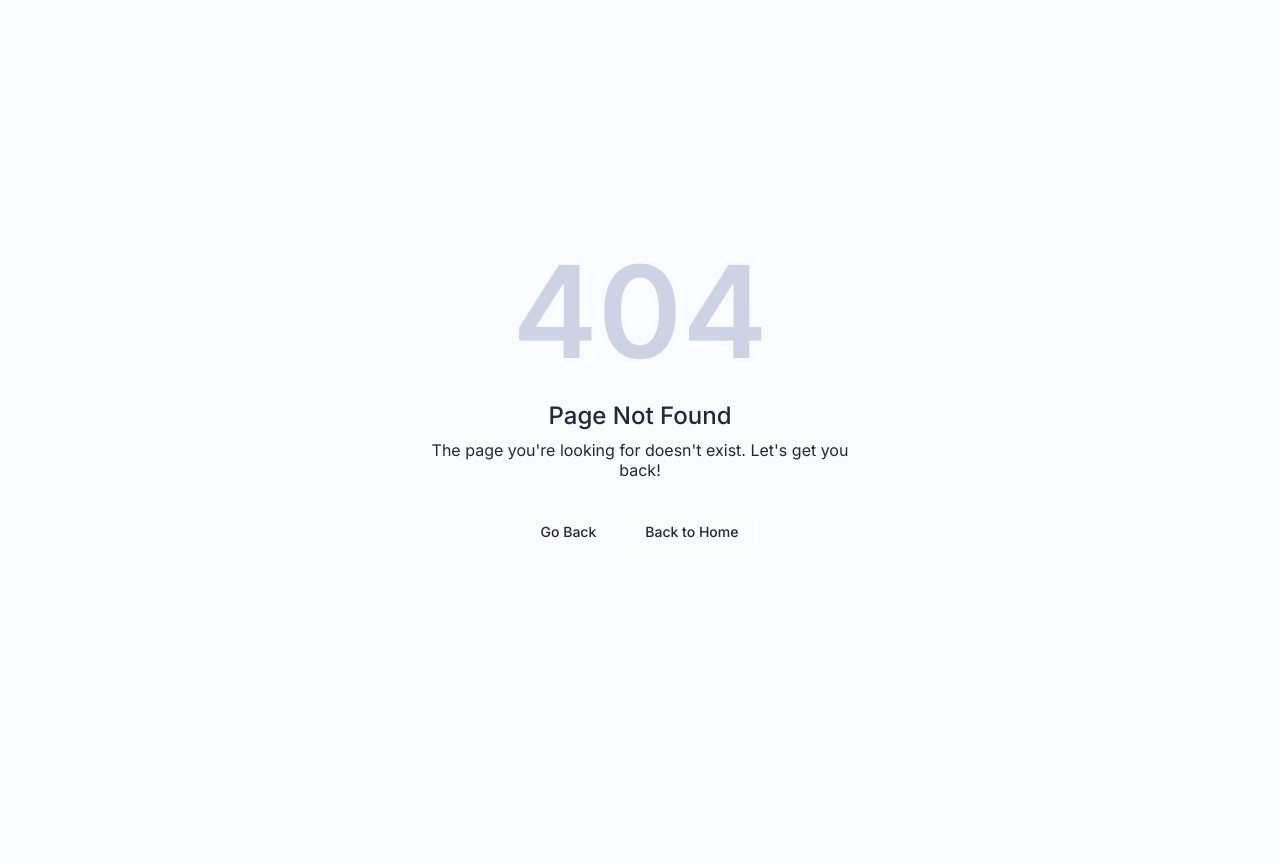
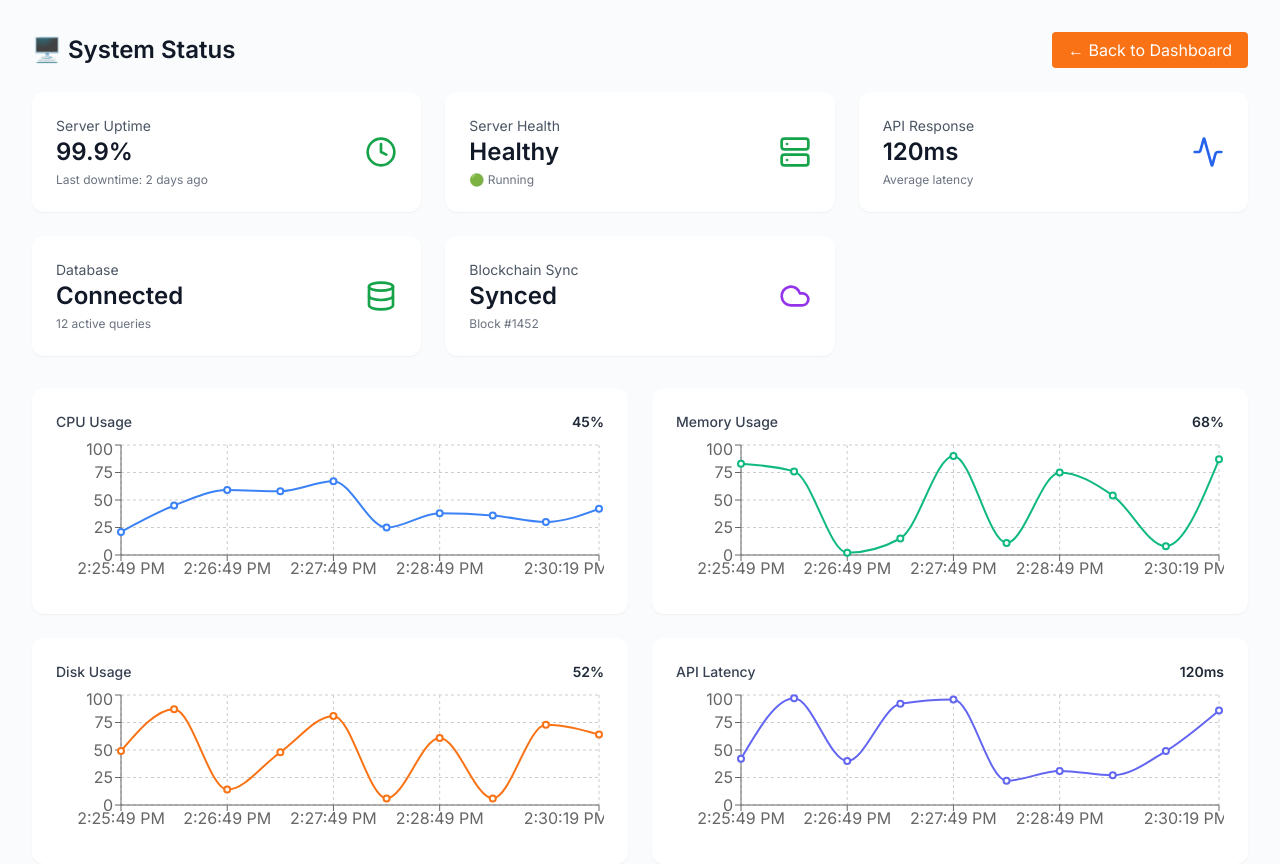
Before and after one commit to YoinkGecko/Botanical-traceability-of-Ayurvedic-herbs, a React (Vite) app in the folder ayush_admin_portal/: page /system-status in a window 1280 px wide. Before the commit this address had no page. Shown: the top 864 px of the page. Before the commit the page ends 800 px from the top, so only its background shows below. Built offline with nearby package versions, Linux system fonts and the light colour scheme.

Commit message:
added fake system status :)

```diff
--- a/ayush_admin_portal/src/Routes.jsx
+++ b/ayush_admin_portal/src/Routes.jsx
@@ -8,6 +8,7 @@ import Dashboard from "pages/Dashboard";
 import AdminManagement from "pages/AdminManagement";
 import BlockchainExplorer from "pages/BlockchainExplorer";
 import NotFound from "pages/NotFound";
+import SystemStatus from "pages/SystemStatus";
 
 const Routes = () => {
   return (
@@ -20,6 +21,7 @@ const Routes = () => {
           <Route path="/dashboard" element={<Dashboard />} />
           <Route path="/admin-management" element={<AdminManagement />} />
           <Route path="/blockchain-explorer" element={<BlockchainExplorer />} />
+          <Route path="/system-status" element={<SystemStatus />} />
           <Route path="*" element={<NotFound />} />
         </RouterRoutes>
       </ErrorBoundary>
--- a/ayush_admin_portal/src/pages/Dashboard.jsx
+++ b/ayush_admin_portal/src/pages/Dashboard.jsx
@@ -100,7 +100,7 @@ const Dashboard = () => {
       description: "Monitor system health",
       icon: Activity,
       color: "from-orange-500 to-orange-600",
-      onClick: () => {},
+      onClick: () => navigate("/system-status"),
     },
     {
       title: "Security Settings",
--- /dev/null
+++ b/ayush_admin_portal/src/pages/SystemStatus.jsx
@@ -0,0 +1,247 @@
+// src/pages/SystemStatus.jsx
+import React, { useEffect, useState } from "react";
+import { useNavigate } from "react-router-dom";
+import { motion, AnimatePresence } from "framer-motion";
+import {
+  Activity,
+  Database,
+  Server,
+  HardDrive,
+  Clock,
+  Cpu,
+  Cloud,
+  RefreshCw,
+} from "lucide-react";
+import {
+  LineChart,
+  Line,
+  XAxis,
+  YAxis,
+  CartesianGrid,
+  Tooltip,
+  ResponsiveContainer,
+} from "recharts";
+
+const SystemStatus = () => {
+  const navigate = useNavigate();
+
+  // Helper to generate initial random history
+  // Helper to generate initial history with 30s intervals
+  const generateHistory = () => {
+    const history = [];
+    const now = new Date();
+    for (let i = 10; i > 0; i--) {
+      const time = new Date(now.getTime() - i * 30000); // 30 sec intervals
+      history.push({
+        time: time.toLocaleTimeString(),
+        value: Math.floor(Math.random() * 100),
+      });
+    }
+    return history;
+  };
+
+  const [status, setStatus] = useState({
+    uptime: "99.9%",
+    lastDowntime: "2 days ago",
+    serverHealth: "Healthy",
+    responseTime: 120,
+    cpu: 45,
+    memory: 68,
+    disk: 52,
+    dbStatus: "Connected",
+    activeQueries: 12,
+    blockchainBlock: 1452,
+    blockchainSync: "Synced",
+    latencyHistory: generateHistory(),
+    cpuHistory: generateHistory(),
+    memoryHistory: generateHistory(),
+    diskHistory: generateHistory(),
+  });
+
+  const [refreshing, setRefreshing] = useState(false);
+
+  // Auto-refresh every 30 sec
+  useEffect(() => {
+    const interval = setInterval(() => {
+      setRefreshing(true);
+
+      setTimeout(() => {
+        const now = new Date().toLocaleTimeString();
+        const newLatency = 80 + Math.floor(Math.random() * 100);
+        const newCpu = Math.floor(Math.random() * 100);
+        const newMemory = Math.floor(Math.random() * 100);
+        const newDisk = Math.floor(Math.random() * 100);
+
+        const pushHistory = (arr, value) =>
+          [...arr, { time: now, value }].slice(-10);
+
+        setStatus((prev) => ({
+          ...prev,
+          responseTime: newLatency,
+          cpu: newCpu,
+          memory: newMemory,
+          disk: newDisk,
+          latencyHistory: pushHistory(prev.latencyHistory, newLatency),
+          cpuHistory: pushHistory(prev.cpuHistory, newCpu),
+          memoryHistory: pushHistory(prev.memoryHistory, newMemory),
+          diskHistory: pushHistory(prev.diskHistory, newDisk),
+        }));
+
+        setRefreshing(false);
+      }, 1000); // Show refreshing animation for 1s
+    }, 30000);
+
+    return () => clearInterval(interval);
+  }, []);
+
+  const statCards = [
+    {
+      label: "Server Uptime",
+      value: status.uptime,
+      icon: Clock,
+      color: "text-green-600",
+      sub: `Last downtime: ${status.lastDowntime}`,
+    },
+    {
+      label: "Server Health",
+      value: status.serverHealth,
+      icon: Server,
+      color:
+        status.serverHealth === "Healthy" ? "text-green-600" : "text-red-600",
+      sub: status.serverHealth === "Healthy" ? "🟢 Running" : "🔴 Down",
+    },
+    {
+      label: "API Response",
+      value: `${status.responseTime}ms`,
+      icon: Activity,
+      color: "text-blue-600",
+      sub: "Average latency",
+    },
+    {
+      label: "Database",
+      value: status.dbStatus,
+      icon: Database,
+      color:
+        status.dbStatus === "Connected" ? "text-green-600" : "text-red-600",
+      sub: `${status.activeQueries} active queries`,
+    },
+    {
+      label: "Blockchain Sync",
+      value: status.blockchainSync,
+      icon: Cloud,
+      color: "text-purple-600",
+      sub: `Block #${status.blockchainBlock}`,
+    },
+  ];
+
+  const resources = [
+    {
+      label: "CPU Usage",
+      value: status.cpu,
+      color: "#3b82f6",
+      history: status.cpuHistory,
+    },
+    {
+      label: "Memory Usage",
+      value: status.memory,
+      color: "#10b981",
+      history: status.memoryHistory,
+    },
+    {
+      label: "Disk Usage",
+      value: status.disk,
+      color: "#f97316",
+      history: status.diskHistory,
+    },
+    {
+      label: "API Latency",
+      value: status.responseTime,
+      color: "#6366f1",
+      history: status.latencyHistory,
+    },
+  ];
+
+  return (
+    <div className="max-w-7xl mx-auto px-4 sm:px-6 lg:px-8 py-8">
+      {/* Header */}
+      <motion.div
+        initial={{ opacity: 0, y: 20 }}
+        animate={{ opacity: 1, y: 0 }}
+        transition={{ duration: 0.6 }}
+        className="flex justify-between items-center mb-6"
+      >
+        <h1 className="text-2xl font-bold text-gray-900 flex items-center gap-2">
+          🖥️ System Status
+          {refreshing && (
+            <RefreshCw className="w-6 h-6 animate-spin text-blue-500" />
+          )}
+        </h1>
+        <button
+          onClick={() => navigate("/dashboard")}
+          className="px-4 py-2 rounded bg-orange-500 text-white hover:bg-orange-600"
+        >
+          ← Back to Dashboard
+        </button>
+      </motion.div>
+
+      {/* Status Cards */}
+      <div className="grid grid-cols-1 md:grid-cols-2 lg:grid-cols-3 gap-6 mb-8">
+        {statCards.map((stat, idx) => (
+          <motion.div
+            key={idx}
+            initial={{ opacity: 0, y: 20 }}
+            animate={{ opacity: 1, y: 0 }}
+            transition={{ duration: 0.6, delay: idx * 0.1 }}
+            className="bg-white rounded-xl shadow-sm p-6"
+          >
+            <div className="flex items-center justify-between">
+              <div>
+                <p className="text-sm text-gray-600">{stat.label}</p>
+                <p className="text-2xl font-bold text-gray-900">{stat.value}</p>
+                <p className="text-xs text-gray-500 mt-1">{stat.sub}</p>
+              </div>
+              <stat.icon className={`w-8 h-8 ${stat.color}`} />
+            </div>
+          </motion.div>
+        ))}
+      </div>
+
+      {/* Resource Usage Graphs */}
+      <div className="grid grid-cols-1 md:grid-cols-2 gap-6 mb-8">
+        {resources.map((res, idx) => (
+          <motion.div
+            key={idx}
+            initial={{ opacity: 0, y: 20 }}
+            animate={{ opacity: 1, y: 0 }}
+            transition={{ duration: 0.6, delay: idx * 0.1 }}
+            className="bg-white rounded-xl shadow-sm p-6"
+          >
+            <div className="flex justify-between items-center mb-2">
+              <p className="text-sm font-medium text-gray-700">{res.label}</p>
+              <p className="text-sm font-semibold">
+                {res.value}
+                {res.label.includes("Usage") ? "%" : "ms"}
+              </p>
+            </div>
+            <ResponsiveContainer width="100%" height={150}>
+              <LineChart data={res.history}>
+                <CartesianGrid strokeDasharray="3 3" />
+                <XAxis dataKey="time" />
+                <YAxis domain={[0, 100]} />
+                <Tooltip />
+                <Line
+                  type="monotone"
+                  dataKey="value"
+                  stroke={res.color}
+                  strokeWidth={2}
+                />
+              </LineChart>
+            </ResponsiveContainer>
+          </motion.div>
+        ))}
+      </div>
+    </div>
+  );
+};
+
+export default SystemStatus;
```
